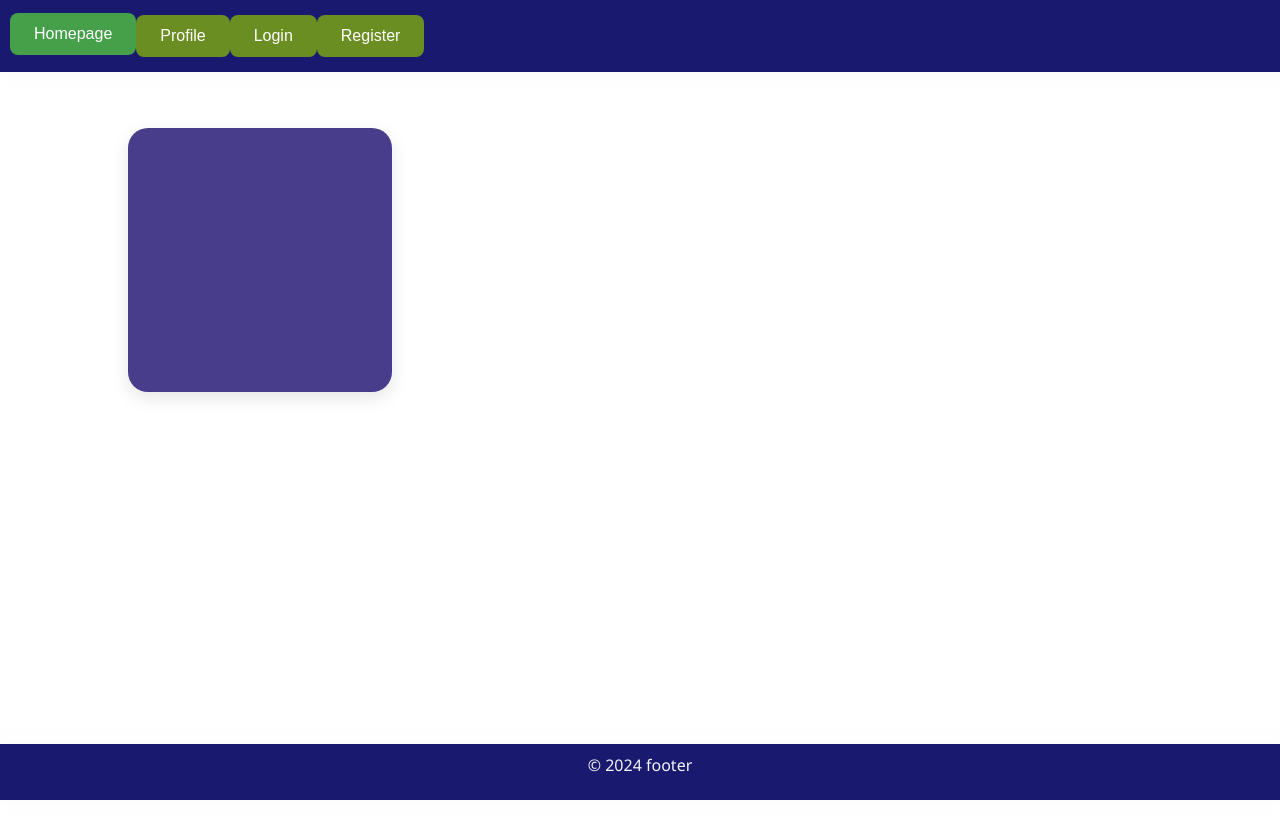
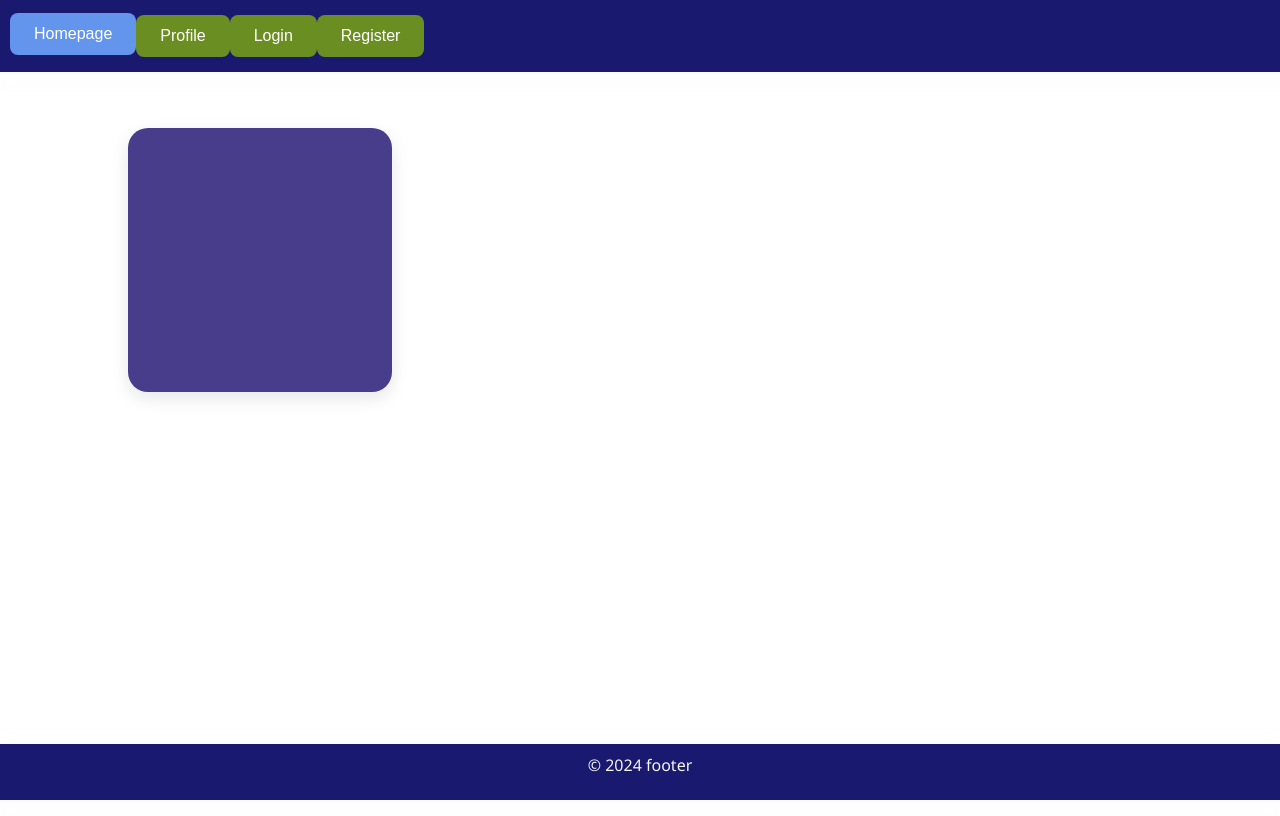
Before and after one commit to HussainALAradi5/books_builds_minds, a React (Vite) app in the folder client/: page / in a window 1280 px wide. In both pictures the pointer is over the button "Homepage". Built offline with nearby package versions, Linux system fonts and the light colour scheme.

Commit message:
some styling

```diff
--- a/client/src/styles/button.css
+++ b/client/src/styles/button.css
@@ -12,10 +12,10 @@
 }
 
 .button:hover {
-  background-color: #45a049;
+  background-color: cornflowerblue;
   transform: translateY(-2px);
 }
 
 .button:active {
-  transform: scale(0.98);
+  transform: scale(0.70);
 }
```
